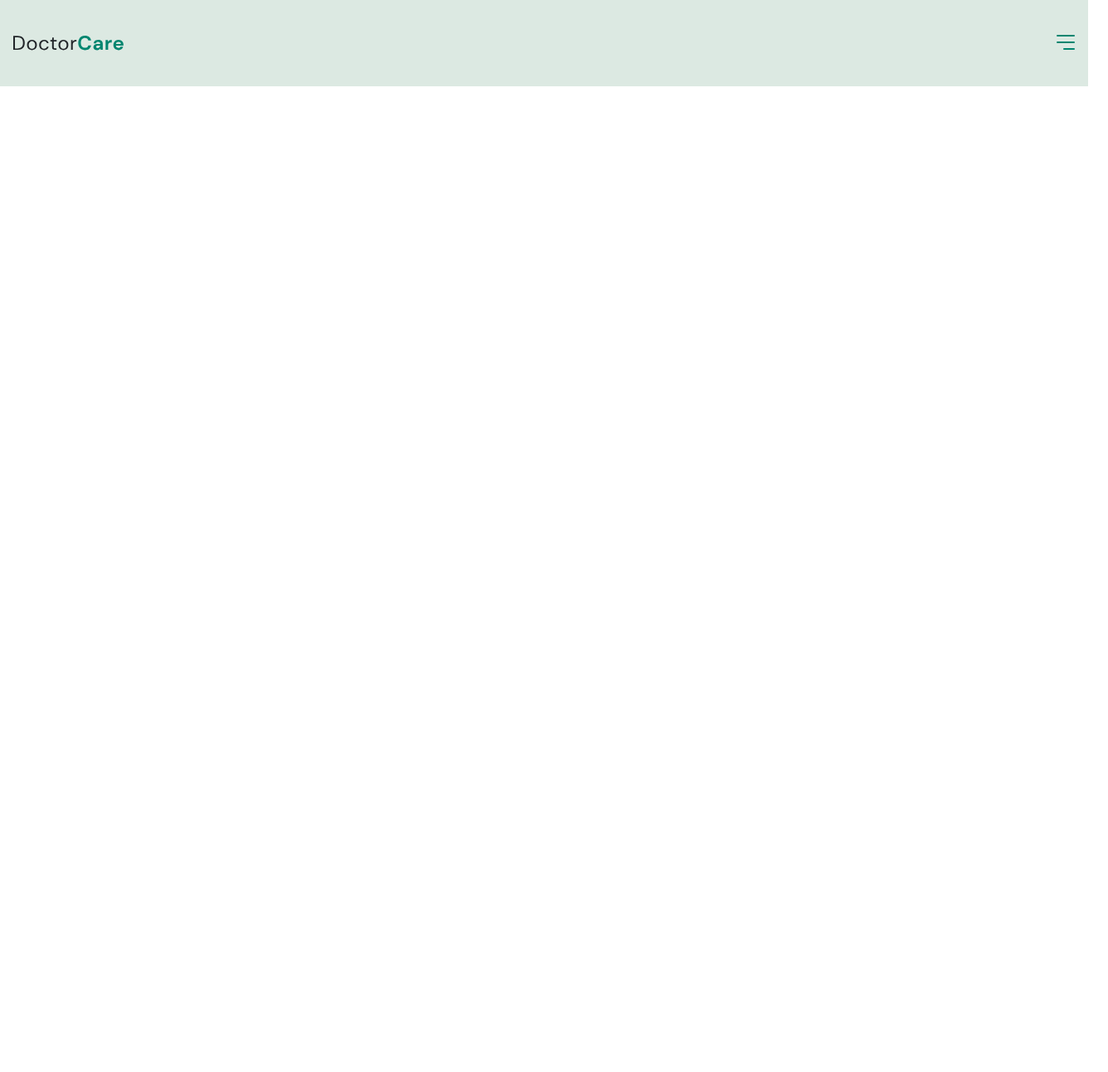
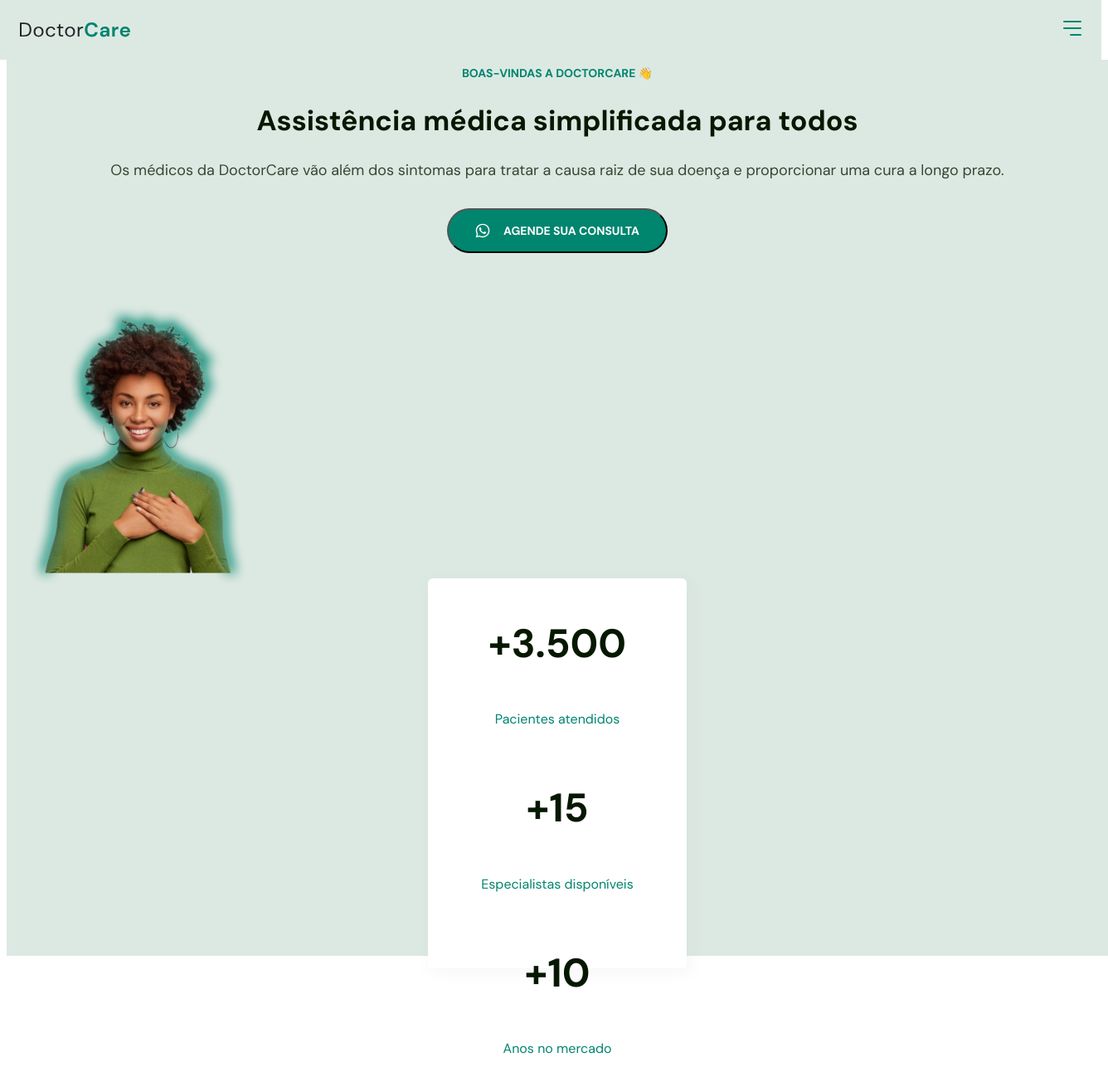
Before and after one commit to eriquyjhordan/Next-Level-Week-Origin-Nextjs, a Next.js app: page / in a window 1280 px wide. Shown: the whole page at 83% size, 1336 px wide, since content can reach past the window. Before the commit the page ends 800 px from the top, so only its background shows below. Built offline with nearby package versions, Linux system fonts and the light colour scheme.

Commit message:
feature: complete static header

```diff
--- a/pages/index.js
+++ b/pages/index.js
@@ -18,7 +18,51 @@ export default function Home() {
             </a>
           </div>
         </div>
+        <div className={styles.headerContainer}>
+          <h4>BOAS-VINDAS A DOCTORCARE 👋</h4>
+          <h1>Assistência médica simplificada para todos</h1>
+          <h2>
+            Os médicos da DoctorCare vão além dos sintomas para tratar a causa
+            raiz de sua doença e proporcionar uma cura a longo prazo.
+          </h2>
+          <button>
+            <img src="/whatsapp-icon.svg" alt="whatsapp icon" />
+            <span>Agende sua consulta</span>
+          </button>
+          <div className={styles.mainFoto}>
+            <img
+              src="/main-photo.png"
+              alt="Mulher negra com casaco verde sorrindo"
+            />
+          </div>
+          <div className={styles.highlights}>
+            <div>
+              <h3>+3.500</h3>
+              <p>Pacientes atendidos</p>
+            </div>
+            <div>
+              <h3>+15</h3>
+              <p>Especialistas disponíveis</p>
+            </div>
+            <div>
+              <h3>+10</h3>
+              <p>Anos no mercado</p>
+            </div>
+          </div>
+        </div>
       </header>
+      {/* <main>
+        <div className={styles.mainContainer}>
+          <div className={styles.mainContent}>
+            <div className={styles.services}>
+              <p>Serviços</p>
+              <h2>
+                Como podemos <br /> ajudá-lo a se sentir <br /> melhor?
+              </h2>
+            </div>
+          </div>
+        </div>
+      </main> */}
     </>
   );
 }
--- a/styles/Home.module.css
+++ b/styles/Home.module.css
@@ -9,5 +9,109 @@
   justify-content: space-between;
   align-items: center;
   background-color: var(--brand-green-light);
-  padding: 1rem;
+  padding: 0 24px;
 }
+
+.headerContainer {
+  margin-top: 72px;
+  height: 1080px;
+  width: 100vw;
+  background: var(--brand-green-light);
+  padding: 0 24px;
+}
+
+.headerContainer h4 {
+  margin-top: 40px;
+  color: var(--brand-green);
+  line-height: 2.1rem;
+  text-align: center;
+  font-size: 14px;
+}
+
+.headerContainer h1 {
+  margin-top: 16px;
+  font-size: 34px;
+  color: var(--gray-headline);
+  line-height: 44.2px;
+  font-weight: 700;
+  text-align: center;
+}
+
+.headerContainer h2 {
+  margin-top: 24px;
+  font-size: 18px;
+  text-align: center;
+  line-height: 27px;
+  color: var(--gray-paragraph);
+  font-weight: 400;
+}
+
+.headerContainer button {
+  background-color: var(--brand-green);
+  font-size: 14px;
+  font-weight: 700;
+  text-transform: uppercase;
+  line-height: 18px;
+  display: flex;
+  padding: 16px 32px;
+  border-radius: 40px;
+  color: #fff;
+  gap: 16px;
+  margin: 32px auto 0;
+  cursor: pointer;
+}
+
+.mainFoto img {
+  margin: 60px auto 0;
+  height: 342.53px;
+}
+
+.highlights {
+  text-align: center;
+  height: 470px;
+  width: 19.5rem;
+  background-color: #fff;
+  margin: -16px auto 99px;
+  z-index: 10;
+  border-radius: 6px;
+  box-shadow: 4px 4px 15px 2px rgb(176 176 176 / 10%);
+  display: flex;
+  flex-direction: column;
+  justify-content: space-around;
+}
+
+.highlights h3 {
+  color: var(--gray-headline);
+  font-size: 48px;
+  line-height: 62.4px;
+  font-weight: 700;
+}
+
+.highlights p {
+  color: var(--brand-green);
+  font-size: 16px;
+  line-height: 24px;
+  margin-top: 4px;
+}
+
+.mainContainer {
+  margin-top: 230px;
+  text-align: center;
+  padding: 0 24px;
+  background-color: var(--brand-green-light-02);
+}
+
+.services p {
+  font-size: 14px;
+  line-height: 21px;
+  font-weight: 700;
+  color: var(--brand-green);
+}
+
+.services h2 {
+  font-size: 30px;
+  line-height: 39px;
+  font-weight: 700;
+  color: var(--gray-headline);
+  margin-top: 16px;
+}
--- a/styles/globals.css
+++ b/styles/globals.css
@@ -16,5 +16,5 @@
 }
 
 body {
-  font-size: 62.5%;
+  overflow-x: hidden;
 }
```
Also changed, not shown: public/main-photo.png (added), public/whatsapp-icon.svg (added).
